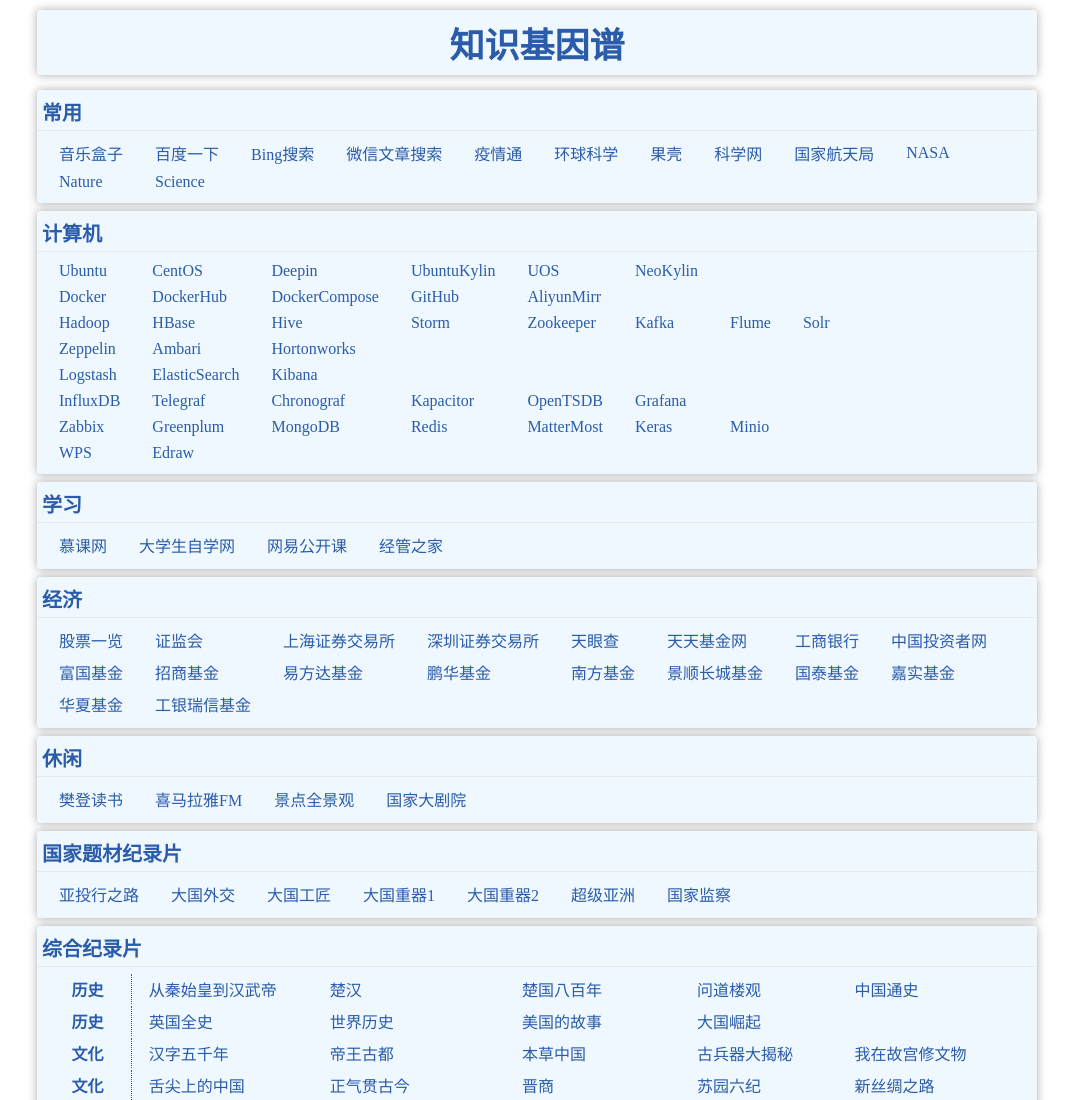
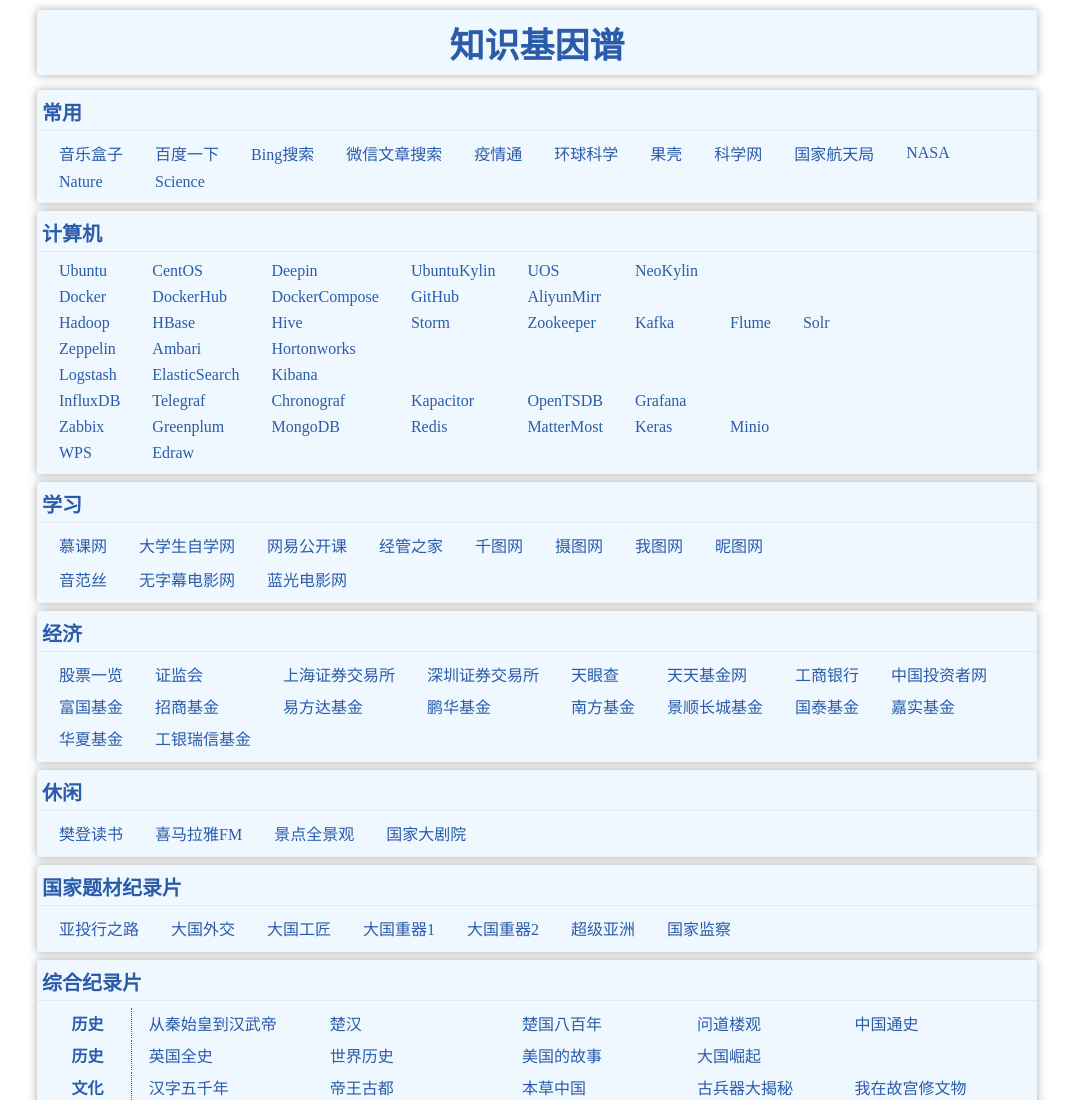
Before and after one commit to personalnav/personalnav.github.io, a plain HTML site: page index.html in a window 1280 px wide. Shown: the top 1100 px of the page, without its empty margins (103-1176 px from the left). Drawn offline with Linux system fonts and the light colour scheme.

Commit message:
Update index.html

```diff
--- a/index.html
+++ b/index.html
@@ -277,6 +277,15 @@
 						<td ><a target="_blank" href="http://v.dxsbb.com/allmovie.html">大学生自学网</a></td>
 						<td ><a target="_blank" href="https://open.163.com/">网易公开课</a></td>
 						<td ><a target="_blank" href="http://bbs.pinggu.org/">经管之家</a></td>
+						<td ><a target="_blank" href="https://www.58pic.com/">千图网</a></td>
+						<td ><a target="_blank" href="https://699pic.com/">摄图网</a></td>
+						<td ><a target="_blank" href="https://www.ooopic.com/">我图网</a></td>
+						<td ><a target="_blank" href="http://www.nipic.com/">昵图网</a></td>
+					<tr>
+					</tr>
+						<td ><a target="_blank" href="http://www.yinfans.me/">音范丝</a></td>
+						<td ><a target="_blank" href="https://www.ostmovie.net/">无字幕电影网</a></td>
+						<td ><a target="_blank" href="https://www.1080.cn/">蓝光电影网</a></td>
 					</tr>
 				</table>
 			</div>
```
